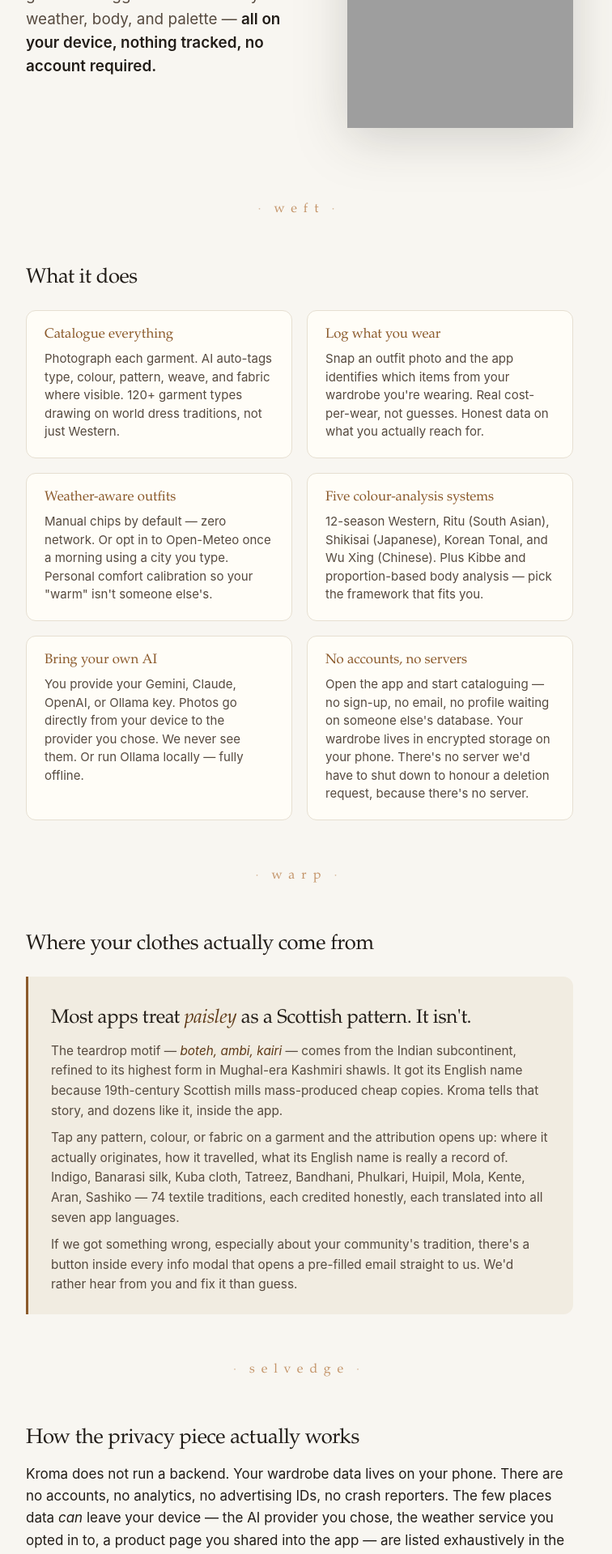
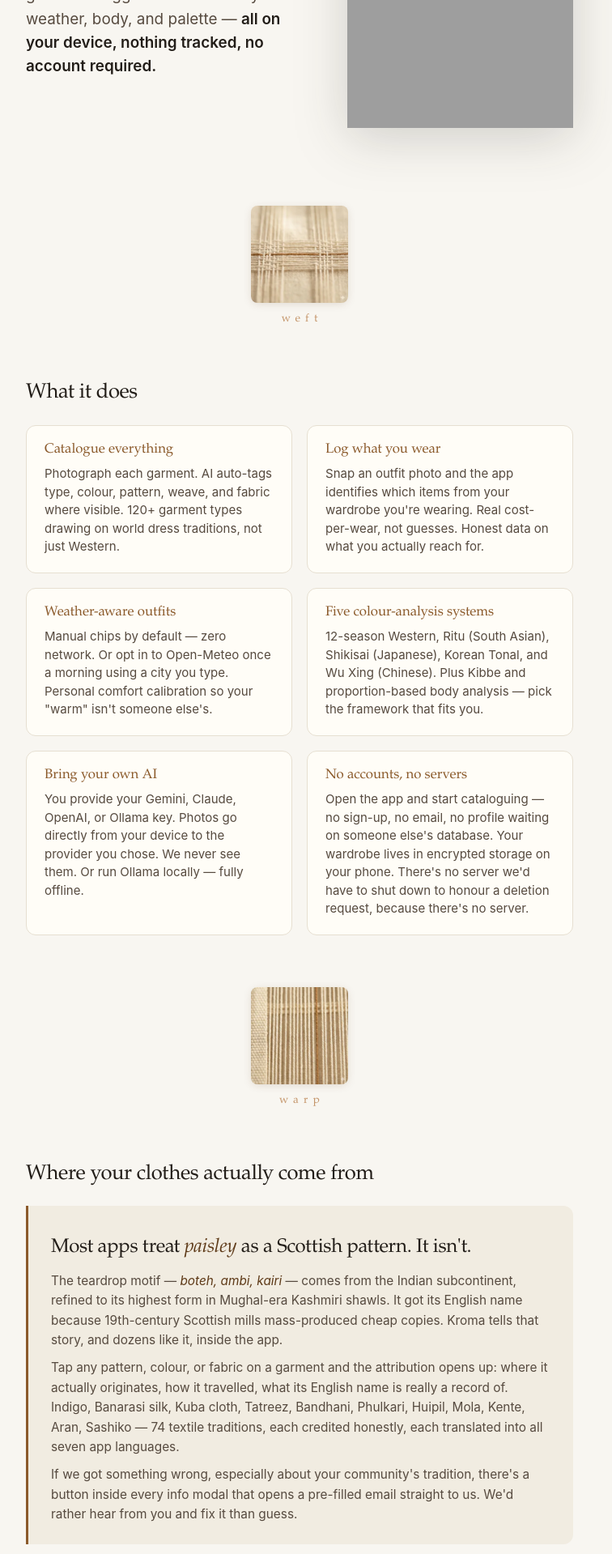
Before and after one commit to pompmmxix/kroma-site, a Jekyll site: the page index.html, which Jekyll copies as it is, in a window 1280 px wide. Shown: the part 565-2484 px from the top of the page at 81% size, without its empty margins (270-1026 px from the left). Built offline with Jekyll 4.4.1, drawn with Linux system fonts in a browser that asks for light colours; grey boxes are pictures that could not be loaded.

Commit message:
Dividers: macro-fabric photos for weft / warp / selvedge
Replaces the bare-text dividers with three macro photographs of
natural undyed linen — weft (horizontal threads emphasised), warp
(vertical threads emphasised), and selvedge (the finished edge
where the weft loops back, with a vertical brown binding cord).

Each photo is 300×300 WebP at q80 (9-18 kB on disk), rendered at
120px CSS so retina screens stay sharp without the divider
becoming a hero photograph. Soft sepia drop-shadow lifts the
image off the cream page background without a hard border. The
term sits underneath in the existing accent-soft / display-serif
treatment.

Source PNGs are not tracked (5-7 MB each, too large for a
marketing repo) — only the compressed WebPs ship. Regenerate
sources locally if needed; the Gemini prompts are saved in
chat history.

Co-Authored-By: Claude Opus 4.7 (1M context) <noreply@anthropic.com>

```diff
--- a/index.html
+++ b/index.html
@@ -95,7 +95,18 @@
       </div>
     </section>
 
-    <div class="divider">weft</div>
+    <!-- Section divider: weft.  A macro shot of natural linen with a
+         single warm-brown thread woven horizontally — emphasises the
+         weft (the threads that travel across the loom).  Image is 300x300
+         WebP, rendered at ~120px CSS so it stays a divider not a photo
+         block; loading=lazy because all three sit below the fold. -->
+    <div class="divider">
+      <img src="/images/divider-weft.webp"
+           alt="Close-up of woven linen with a warm-brown horizontal thread running across the cream weft, emphasising the threads that travel side-to-side across the loom."
+           width="300" height="300"
+           loading="lazy" decoding="async">
+      <span class="divider-term">weft</span>
+    </div>
 
     <!-- ────────── features ────────── -->
     <section>
@@ -151,7 +162,16 @@
       </div>
     </section>
 
-    <div class="divider">warp</div>
+    <!-- Section divider: warp.  Same fabric, same shoot, vertical
+         threads emphasised — the warp threads that are stretched
+         lengthwise on the loom. -->
+    <div class="divider">
+      <img src="/images/divider-warp.webp"
+           alt="Close-up of woven linen with a warm-brown vertical thread running among cream warp threads, emphasising the threads that are stretched lengthwise on the loom."
+           width="300" height="300"
+           loading="lazy" decoding="async">
+      <span class="divider-term">warp</span>
+    </div>
 
     <!-- ────────── opinionated section: cultural attribution ────────── -->
     <section>
@@ -184,7 +204,16 @@
       </div>
     </section>
 
-    <div class="divider">selvedge</div>
+    <!-- Section divider: selvedge.  Same fabric, the finished edge
+         where weft threads loop back — alongside a vertical brown
+         binding cord at the selvedge band. -->
+    <div class="divider">
+      <img src="/images/divider-selvedge.webp"
+           alt="Close-up of woven linen showing the selvedge — the finished edge where the weft threads loop back, with a vertical brown binding cord alongside."
+           width="300" height="300"
+           loading="lazy" decoding="async">
+      <span class="divider-term">selvedge</span>
+    </div>
 
     <!-- ────────── privacy explainer ────────── -->
     <section>
--- a/style.css
+++ b/style.css
@@ -223,24 +223,50 @@ hr {
 }
 
 /* ────────── ornament: textile-weave divider ──────────
-   A subtle SVG motif used between major sections. Echoes
-   the warp/weft structure that's the foundation of every
-   tradition the app catalogues, without being twee. */
+   Three macro-fabric photos sit between major sections —
+   weft (horizontal threads), warp (vertical threads),
+   selvedge (the finished edge of woven cloth).  Image is
+   the visual; the term sits under it as a small caption.
+
+   Image renders at ~120px on screen (source 300×300 for
+   2× retina) so the divider stays a divider, not a hero
+   photograph.  Border-radius softens the square crop;
+   subtle shadow lifts it off the cream page background. */
 
 .divider {
-  margin: 56px 0;
-  text-align: center;
-  color: var(--accent-soft);
-  font-size: 1rem;
-  letter-spacing: 0.5em;
-  font-family: var(--ff-display);
+  margin: 64px 0;
+  display: flex;
+  flex-direction: column;
+  align-items: center;
+  gap: 10px;
   user-select: none;
 }
-.divider::before, .divider::after {
-  content: "·";
-  display: inline-block;
-  margin: 0 0.5em;
-  opacity: 0.6;
+
+.divider img {
+  width: 120px;
+  height: 120px;
+  border-radius: 8px;
+  /* The Gemini fabric photos are already warm cream + brown,
+     so a soft sepia-ish drop-shadow keeps them rooted to the
+     page rather than floating on a hard rectangle.  No border
+     — the slight irregularity of the natural-fabric edge does
+     better visual work than a 1px line would. */
+  box-shadow: 0 2px 12px -2px rgba(94, 58, 24, 0.18);
+  object-fit: cover;
+  display: block;
+}
+
+.divider-term {
+  color: var(--accent-soft);
+  font-size: 0.85rem;
+  letter-spacing: 0.45em;
+  font-family: var(--ff-display);
+  text-transform: lowercase;
+  /* Optical centring: the wide tracking creates trailing
+     space on the right that visually pulls the word.  A
+     half-em right margin counter-shifts it back to centre
+     under the image above. */
+  margin-right: -0.45em;
 }
 
 /* ────────── hero ────────── */
```
Also changed, not shown: images/divider-selvedge.webp (added), images/divider-warp.webp (added), images/divider-weft.webp (added), 1 other file.
